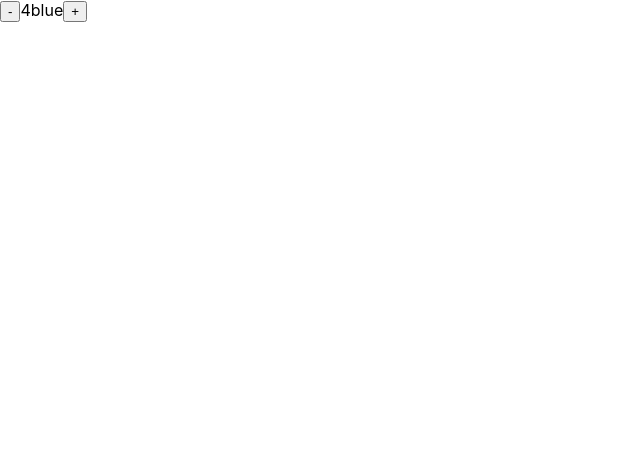
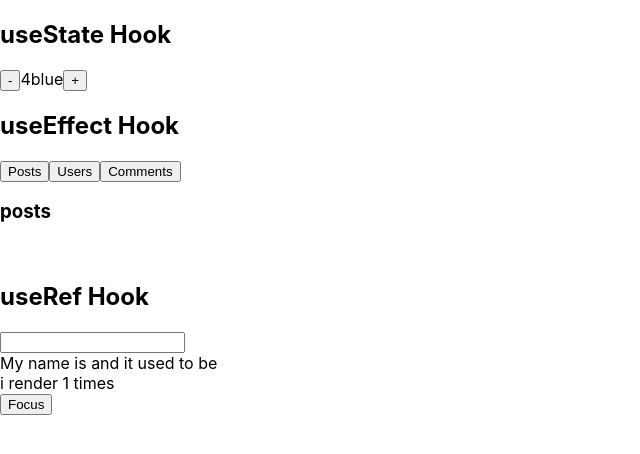
Before and after one commit to mirulnorazmi/nextJs-pure-js, a Next.js app: page / in a window 1280 px wide. Shown: the top 454 px of the page, without its empty margins (0-640 px from the left). Built offline with nearby package versions, Linux system fonts and the light colour scheme.

Commit message:
useEffect, useState, useRef commit

```diff
--- a/pages/index.js
+++ b/pages/index.js
@@ -1,6 +1,6 @@
 import Head from 'next/head'
 import styles from '../styles/Home.module.css'
-import React, { useState } from 'react'
+import React, { useState , useEffect, useRef } from 'react'
 
 // function countInitial(){
 //   console.log("Render function Count");
@@ -10,6 +10,7 @@ import React, { useState } from 'react'
 
 export default function Home() {
 
+  /**useState Hook */
   /*const [count, setCount] = useState(countInitial()); //render on every run */
   const [state, setState] = useState({count: 4, theme: "blue"}); //render on first run
   const count = state.count;
@@ -28,12 +29,58 @@ export default function Home() {
       return {...prevState ,count: prevState.count +1 , theme: "red"}
     })
   }
+
+  /** useEffect Hook */
+  const [resourceType, setResourceType] = useState('posts');
+
+  useEffect(() => {
+    console.log("resource changed");
+
+    return () => {
+      console.log("return from resource changed"); //for cleanup
+    }
+  },[resourceType])
+
+  /** useRef Hook */
+  const [name, setName] = useState('');
+  const renderCount = useRef(1);
+  const prevName = useRef('');
+  const inputRef = useRef('')
+
+  useEffect(() => {
+    renderCount.current = renderCount.current +1
+    prevName.current = name
+  },[name])
+
+  function focus(){
+    inputRef.current.focus()
+    inputRef.current.value = 'amirul'
+  }
+
   return (
     <>
+    <h2>useState Hook</h2>
       <button onClick={decrementCount}>-</button>
       <span>{count}</span>
       <span>{theme}</span>
       <button onClick={incrementCount}>+</button>
+      <br />
+    <h2>useEffect Hook</h2>
+      <div>
+        <button onClick={() => setResourceType('posts')}>Posts</button>
+        <button onClick={() => setResourceType('users')}>Users</button>
+        <button onClick={() => setResourceType('comments')}>Comments</button>
+      </div>
+      <h3>{resourceType}</h3>
+      <br />
+      <h2>useRef Hook</h2>
+      <div>
+        <input ref={inputRef} value={name} onChange={e => setName(e.target.value)}/>
+        <div>My name is {name} and it used to be {prevName.current}</div>
+        <div>i render {renderCount.current} times</div>
+        <div>{inputRef.current.value}</div>
+        <button onClick={focus}>Focus</button>
+      </div>
     </>
   )
 }
```
